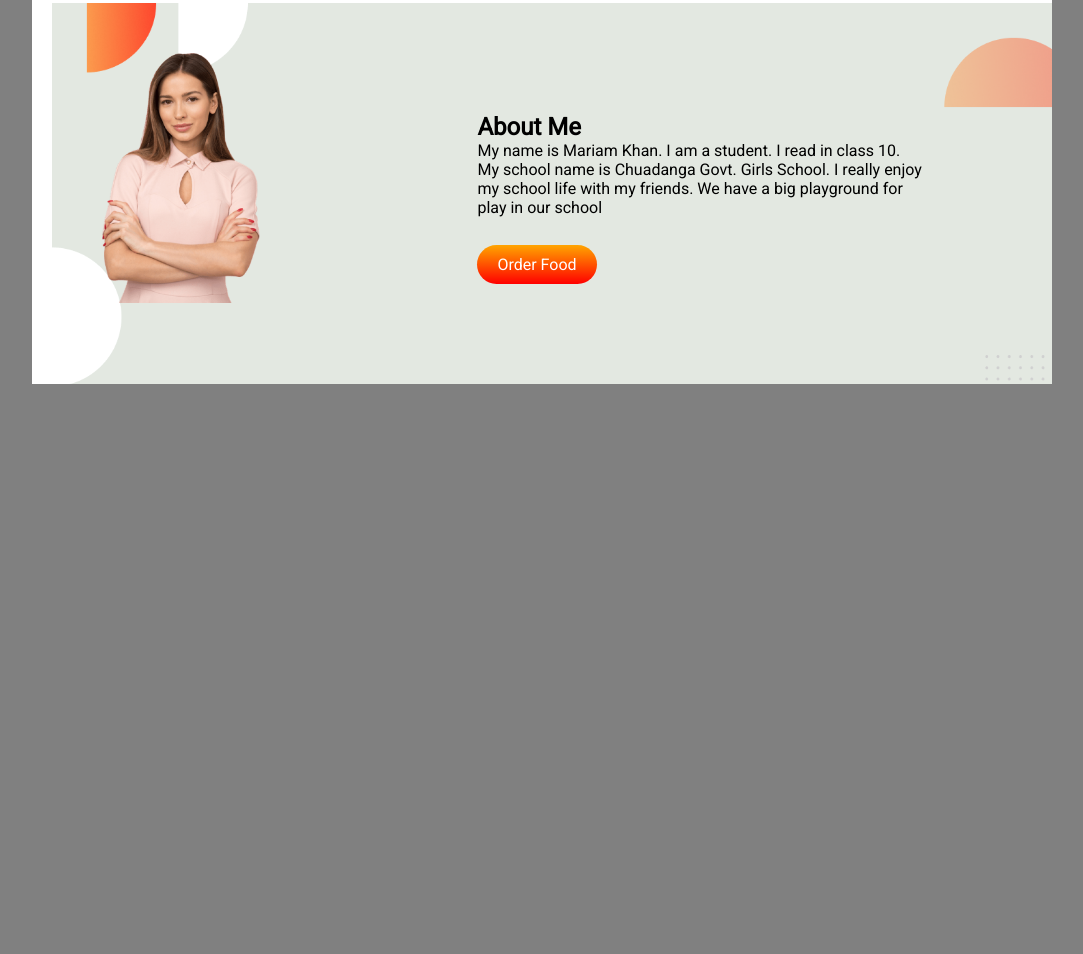
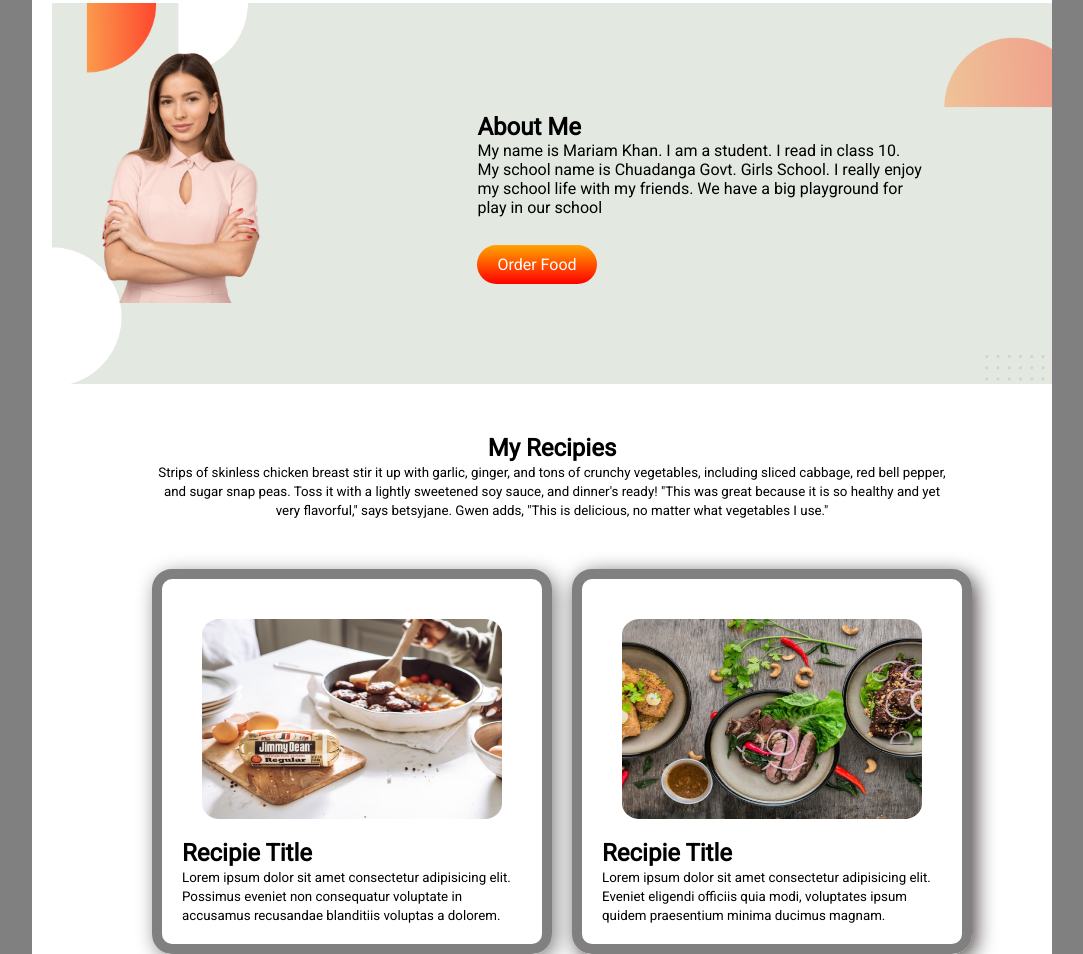
Before and after one commit to chinno0007/eat-healthy, a plain HTML site: page index.html in a window 1280 px wide. Shown: the part 319-1273 px from the top of the page, without its empty margins (98-1181 px from the left). Before the commit the page ends 800 px from the top, so only its background shows below. Drawn offline with Linux system fonts and the light colour scheme.

Commit message:
My Recipie added

```diff
--- a/index.html
+++ b/index.html
@@ -65,7 +65,38 @@
 
             <!-- My Recipies Start -->
             <section>
+                <div class="recipies">
+                    <h1>My Recipies</h1>
+                    <p> <small>Strips of skinless chicken breast stir it up with garlic, ginger, and tons of crunchy
+                            vegetables,
+                            including sliced cabbage, red bell pepper, and sugar snap peas. Toss it with a lightly
+                            sweetened
+                            soy sauce, and dinner's ready! "This was great because it is so healthy and yet very
+                            flavorful,"
+                            says betsyjane. Gwen adds, "This is delicious, no matter what vegetables I use."</small>
+                    </p>
+                </div>
 
+                <div class="food">
+                    <div class="food1">
+                        <img src="images/food/Project Cover.jpg" alt="">
+                        <h2> Recipie Title</h2>
+                        <p> <small> Lorem ipsum dolor sit amet consectetur adipisicing elit. Possimus eveniet non
+                                consequatur
+                                voluptate in accusamus recusandae blanditiis voluptas a dolorem.</small>
+                        </p>
+                    </div>
+
+                    <div class="food2">
+
+                        <img src="images/food/Project Cover1.jpg" alt="">
+                        <h2>Recipie Title</h2>
+                        <p> <small>Lorem ipsum dolor sit amet consectetur adipisicing elit. Eveniet eligendi officiis
+                                quia modi,
+                                voluptates ipsum quidem praesentium minima ducimus magnam.</small>
+                        </p>
+                    </div>
+                </div>
 
 
             </section>
--- a/style.css
+++ b/style.css
@@ -97,3 +97,47 @@ body {
 
 
 /* About Me End */
+
+.recipies {
+    padding-top: 50px;
+    text-align: center;
+    width: 80%;
+    margin: 0 auto;
+}
+
+.food {
+    display: flex;
+    padding-top: 50px;
+    width: 80%;
+    margin: 0 auto;
+}
+
+.food1 {
+    border: 10px solid gray;
+    border-radius: 20px;
+    Box-shadow: 4px 5px 20px gray;
+    padding: 20px;
+}
+
+.food1 img {
+    float: left;
+    width: 300px;
+    height: 200px;
+    padding: 20px;
+}
+
+.food2 {
+    border: 10px solid gray;
+    border-radius: 20px;
+    margin-left: 20px;
+    align-items: center;
+    Box-shadow: 4px 5px 20px rgb(76, 67, 67);
+    padding: 20px;
+}
+
+.food2 img {
+    float: right;
+    width: 300px;
+    height: 200px;
+    padding: 20px;
+}
```
